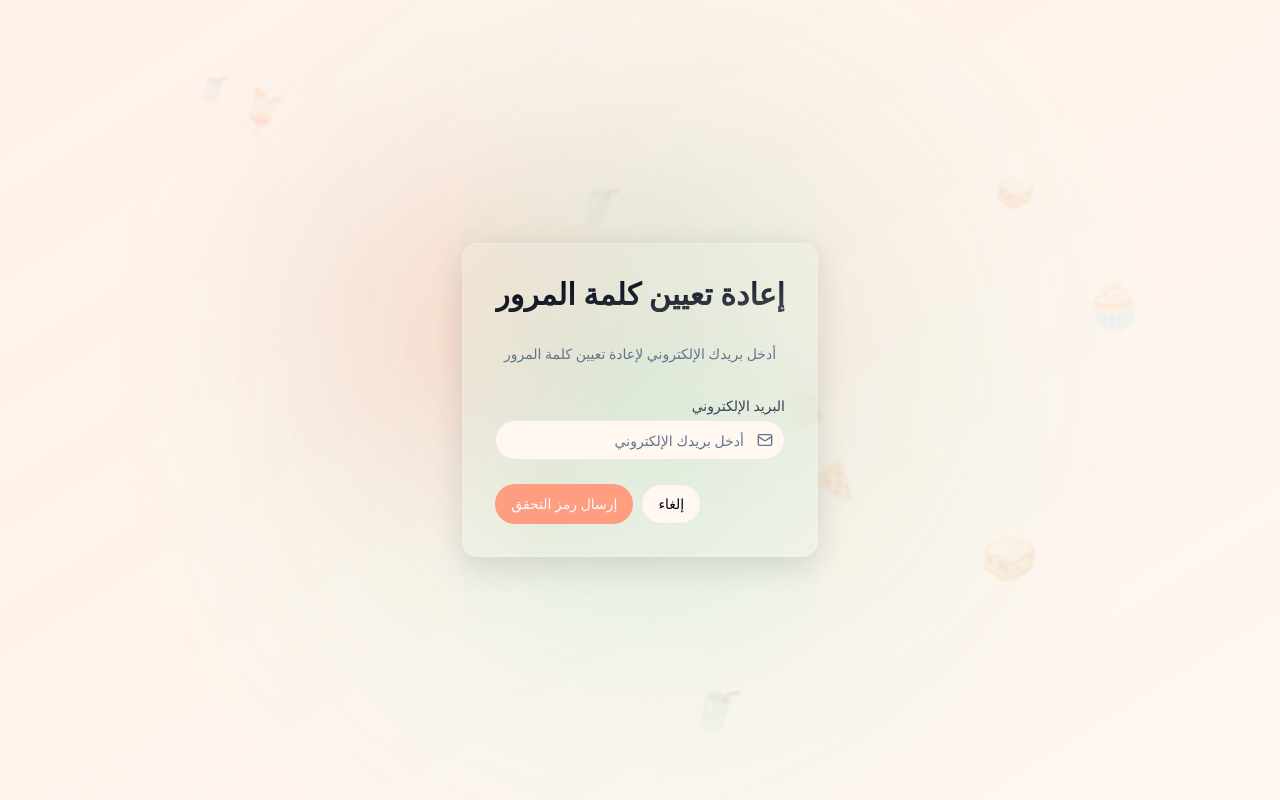
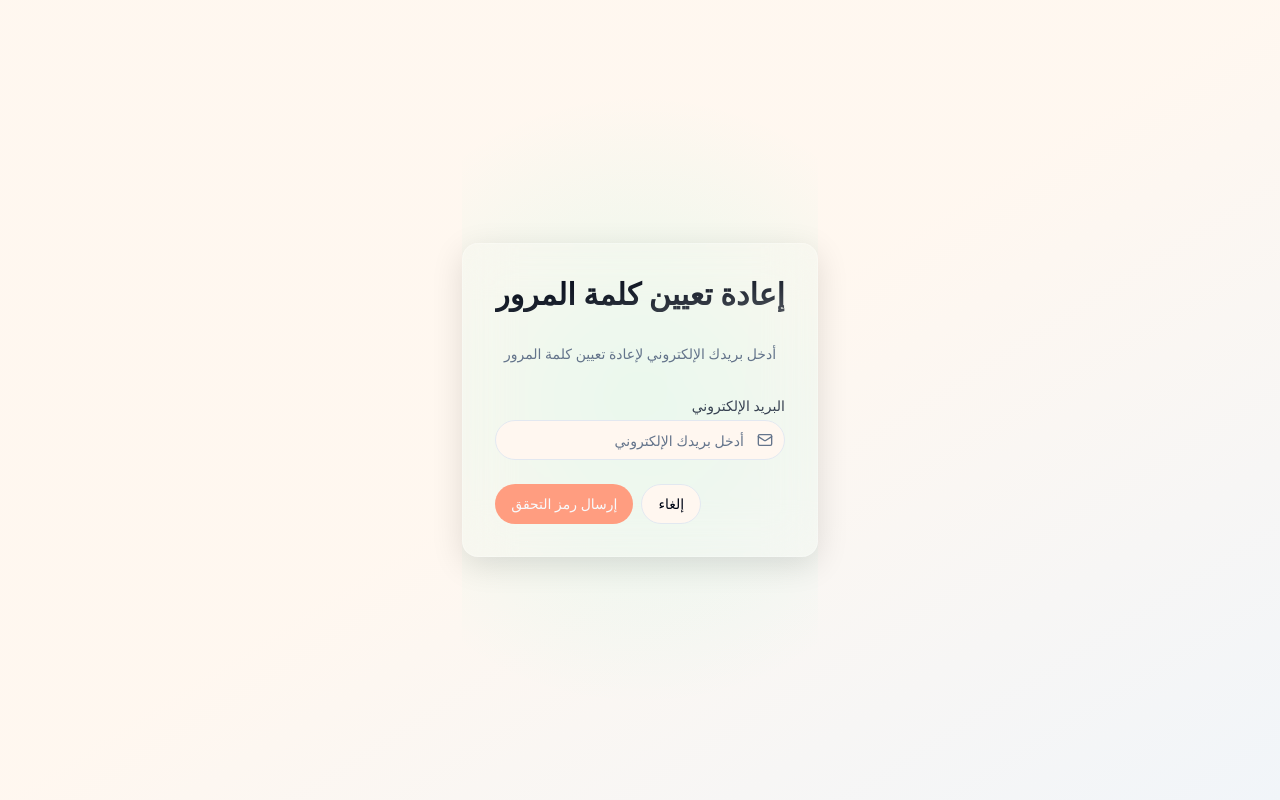
Before and after one commit to ameeralig/menusystem, a React (Vite) app: page /auth/reset-password in a window 1280 px wide. Built offline with nearby package versions, Linux system fonts and the light colour scheme.

Commit message:
Remove animated backgrounds
Remove animated backgrounds from the website, login, and signup pages. This includes removing the `AnimatedBackground` component and `VantaBackground` component from the relevant pages.

```diff
--- a/src/pages/Index.tsx
+++ b/src/pages/Index.tsx
@@ -4,7 +4,6 @@ import { motion } from "framer-motion";
 import { useIsMobile } from "@/hooks/use-mobile";
 import qrLogo from "@/assets/qr-logo.png";
 import SeoHelmet from "@/components/legal/SeoHelmet";
-import VantaBackground from "@/components/background/VantaBackground";
 import PartnersSection from "@/components/partners/PartnersSection";
 
 const Index = () => {
@@ -19,9 +18,7 @@ const Index = () => {
         keywords="QRM, منيو QR, منيو رقمي, QR Menu, خدمات المنيو, منيو إلكتروني, QRM Menu, قائمة طعام رقمية, QR Code Menu, خدمات المنيو الإلكتروني"
         canonicalUrl="https://qrmenuc.com"
       />
-      <div className="min-h-screen relative overflow-hidden font-arabic">
-      {/* Vanta Dots Background */}
-      <VantaBackground />
+      <div className="min-h-screen relative overflow-hidden font-arabic bg-gradient-to-br from-background via-background to-muted">
 
       {/* Header/Navbar */}
       <header className="container mx-auto px-4 sm:px-6 py-4 sm:py-6 relative z-10">
--- a/src/pages/auth/Login.tsx
+++ b/src/pages/auth/Login.tsx
@@ -1,16 +1,13 @@
 import { useNavigate } from "react-router-dom";
 import { LoginForm } from "@/components/auth/LoginForm";
 import { Button } from "@/components/ui/button";
-import VantaBackground from "@/components/background/VantaBackground";
 import { motion } from "framer-motion";
 
 const Login = () => {
   const navigate = useNavigate();
 
   return (
-    <div className="min-h-screen w-full overflow-hidden relative flex items-center justify-center">
-      {/* Vanta Dots Background */}
-      <VantaBackground />
+    <div className="min-h-screen w-full overflow-hidden relative flex items-center justify-center bg-gradient-to-br from-background via-background to-muted">
 
       {/* بطاقة تسجيل الدخول */}
       <motion.div
--- a/src/pages/auth/ResetPassword.tsx
+++ b/src/pages/auth/ResetPassword.tsx
@@ -1,20 +1,12 @@
-
 import { ResetPasswordForm } from "@/components/auth/ResetPasswordForm";
 import { useNavigate } from "react-router-dom";
-import { AnimatedBackground } from "@/components/auth/AnimatedBackground";
 import { motion } from "framer-motion";
 
 const ResetPassword = () => {
   const navigate = useNavigate();
 
   return (
-    <div className="min-h-screen w-full overflow-hidden relative flex items-center justify-center">
-      {/* خلفية متحركة */}
-      <AnimatedBackground />
-
-      {/* تأثيرات نيون إضافية في الخلفية */}
-      <div className="absolute top-1/4 left-1/4 w-64 h-64 bg-primary/30 blur-[100px] rounded-full"></div>
-      <div className="absolute bottom-1/3 right-1/3 w-96 h-96 bg-primary/20 blur-[120px] rounded-full"></div>
+    <div className="min-h-screen w-full overflow-hidden relative flex items-center justify-center bg-gradient-to-br from-background via-background to-muted">
 
       {/* بطاقة إعادة تعيين كلمة المرور */}
       <motion.div
--- a/src/pages/auth/Signup.tsx
+++ b/src/pages/auth/Signup.tsx
@@ -11,7 +11,6 @@ import { z } from "zod";
 import { zodResolver } from "@hookform/resolvers/zod";
 import { AlertCircle, Mail, User, Phone } from "lucide-react";
 import { Alert, AlertDescription, AlertTitle } from "@/components/ui/alert";
-import VantaBackground from "@/components/background/VantaBackground";
 import { PasswordInput } from "@/components/auth/PasswordInput";
 import { motion } from "framer-motion";
 
@@ -103,8 +102,7 @@ const Signup = () => {
   // إذا تم إنشاء الحساب بنجاح، نعرض رسالة تأكيد
   if (signupSuccess) {
     return (
-      <div className="min-h-screen w-full overflow-hidden relative flex items-center justify-center">
-        <VantaBackground />
+      <div className="min-h-screen w-full overflow-hidden relative flex items-center justify-center bg-gradient-to-br from-background via-background to-muted">
 
         <motion.div
           className="auth-container z-10"
@@ -140,9 +138,7 @@ const Signup = () => {
   }
 
   return (
-    <div className="min-h-screen w-full overflow-hidden relative flex items-center justify-center">
-      {/* Vanta Dots Background */}
-      <VantaBackground />
+    <div className="min-h-screen w-full overflow-hidden relative flex items-center justify-center bg-gradient-to-br from-background via-background to-muted">
 
       {/* بطاقة التسجيل */}
       <motion.div
```
